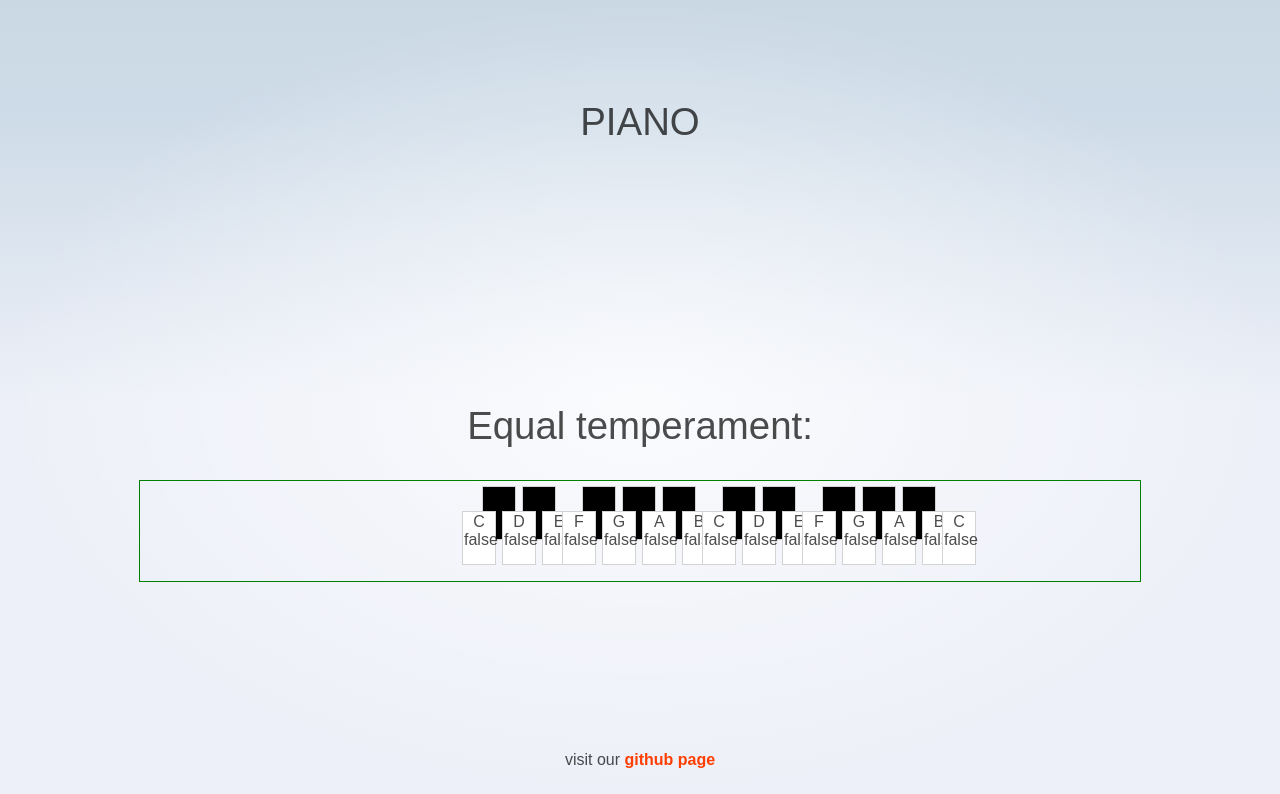
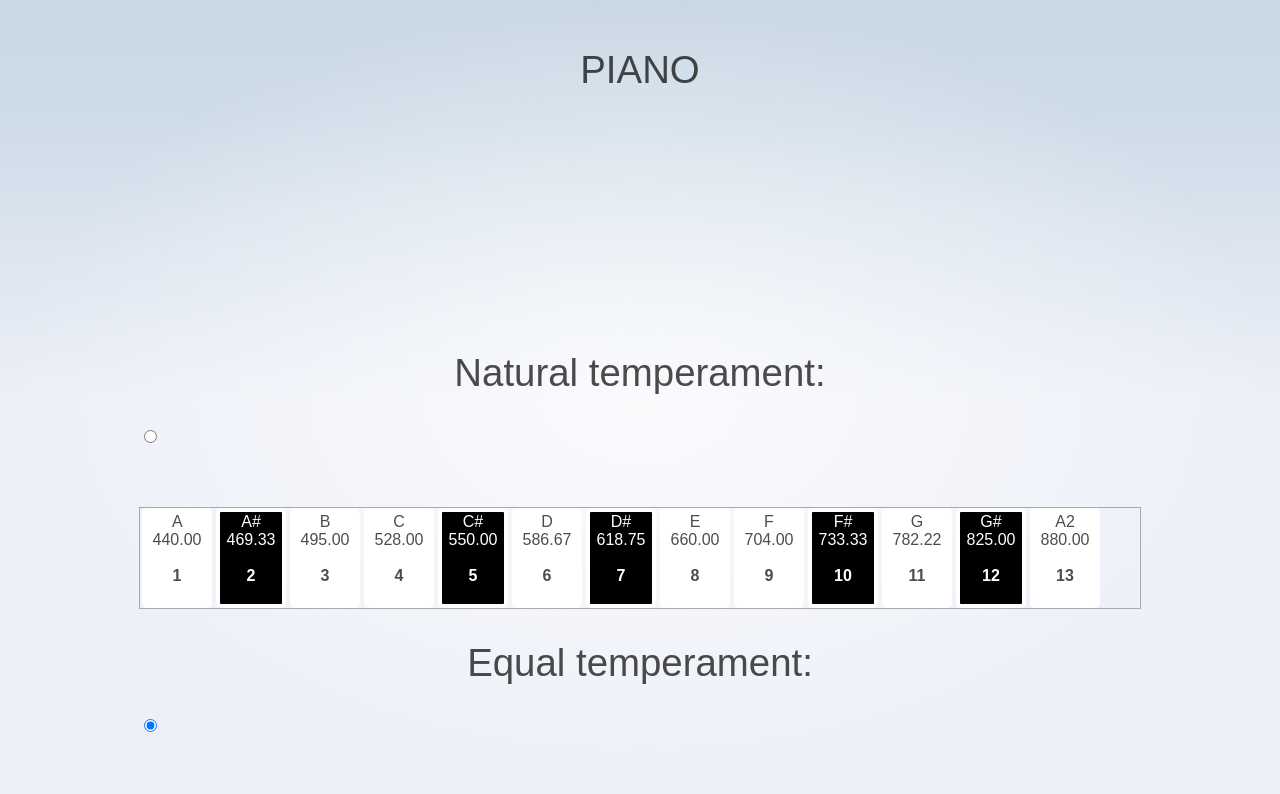
Before and after one commit to asolntsev/piano, a SvelteKit app: page / in a window 1280 px wide. Shown: the top 794 px of the page. Built offline with nearby package versions, Linux system fonts and the light colour scheme.

Commit message:
build 2 keyboards from note A (440)

```diff
--- /dev/null
+++ b/src/lib/Note.ts
@@ -0,0 +1,19 @@
+let idGenerator = 1;
+
+export class Note {
+    private id: number;
+    private name: string;
+    private frequency: number;
+
+    constructor(name: string, frequency: number) {
+        this.id = idGenerator++;
+        this.name = name;
+        this.frequency = frequency;
+    }
+
+    get sharp() {
+        return this.name.indexOf('#') > -1;
+    }
+}
+
+export default Note
--- a/src/routes/+page.svelte
+++ b/src/routes/+page.svelte
@@ -1,117 +1,50 @@
 <script>
+	import Note from '$lib/Note.ts';
+	import Keyboard from "./Keyboard.svelte";
+
 	const LA = 440
-	const noteNames = ['C', 'C#', 'D', 'D#', 'E', 'F', 'F#', 'G', 'G#', 'A', 'A#', 'B'];
+	const notesEqual = [
+		new Note('A', LA),
+		new Note('A#', LA * Math.pow(2, 1/12)),
+		new Note('B', LA * Math.pow(2, 2/12)),
+		new Note('C', LA * Math.pow(2, 3/12)),
+		new Note('C#', LA * Math.pow(2, 4/12)),
+		new Note('D', LA * Math.pow(2, 5/12)),
+		new Note('D#', LA * Math.pow(2, 6/12)),
+		new Note('E', LA * Math.pow(2, 7/12)),
+		new Note('F', LA * Math.pow(2, 8/12)),
+		new Note('F#', LA * Math.pow(2, 9/12)),
+		new Note('G', LA * Math.pow(2, 10/12)),
+		new Note('G#', LA * Math.pow(2, 11/12)),
+		new Note('A2', LA * 2),
+		// new Note('A2#', LA * 2 * Math.pow(2, 1/12)),
+		// new Note('B2', LA * 2 * Math.pow(2, 2/12)),
+		// new Note('B2#', LA * 2 * Math.pow(2, 3/12)),
+		// new Note('C2', LA * 2 * Math.pow(2, 4/12)),
+	]
 
-	class Note {
-		constructor(id, name, octave, frequency) {
-			this.id = id;
-			this.name = name;
-			this.octave = octave;
-			this.frequency = frequency;
-		}
+	const notesNatural = [
+		new Note('A', LA),
+		new Note('A#', LA * 16/15),
+		new Note('B', LA * 9/8),
+		new Note('C', LA * 6/5),
+		new Note('C#', LA * 5/4),
+		new Note('D', LA * 4/3),
+		new Note('D#', LA * 45/32),
+		new Note('E', LA * 3/2),
+		new Note('F', LA * 8/5),
+		new Note('F#', LA * 5/3),
+		new Note('G', LA * 16/9),
+		new Note('G#', LA * 15/8),
+		new Note('A2', LA * 2),
+	]
 
-		get sharp() {
-			return this.name.indexOf('#') > -1;
-		}
-	}
-
-	let context
-	$: playing = {}
-
-	function startPlay(note) {
-		context = context || new AudioContext();
-
-		const o = context.createOscillator();
-		o.type = 'sine'
-		o.frequency.value = note.frequency;
-		// const g = context.createGain()
-		// o.connect(g)
-		o.connect(context.destination)
-		o.start(0)
-		playing[note.id] = o
-	}
-
-	function stopPlay(note) {
-		const o = playing[note.id]
-		setTimeout(() => {o?.stop(0)})
-		delete playing[note.id]
-	}
-
-	$: isPlaying = (note) => {
-		//console.log('isPlaying', note.id, note.name, !!playing[note.id])
-		return !!playing[note.id]
-	}
-
-	const notes = calculateNotesEqualTemperament()
-	const notes2 = calculateNotesNaturalTemperament()
-
-	function calculateNotesEqualTemperament() {
-		let result = [];
-		for (let i = -33; i < 28; i++) {
-			result.push(new Note(i, name(i), octave(i), high(i)));
-		}
-		return result
-	}
-
-	function calculateNotesNaturalTemperament() {
-		let result = [];
-		// TODO
-		for (let i = -33; i < 28; i++) {
-			result.push(new Note(i, name(i), octave(i), high(i)));
-		}
-		return result
-	}
-
-	function name(i) {
-		return noteNames[(i - 3 + 12000) % 12]
-	}
-
-	function octave(i) {
-		return parseInt((i + 33) / 12)
-	}
-
-	function high(i) {
-		// Можно математически вычислить частоты для всего звукоряда, пользуясь формулой:
-		// f(i) = f0 * 2^(i/12)
-		// где f0 — частота камертона (например Ля 440 Hz),
-		// а i — количество полутонов в интервале от исследуемого звука к эталону f0.
-
-		/*
-		Выбор значения n = 12 в качестве основного обусловлен тем, что для акустически чистого звучания многоголосных музыкальных произведений особенно важно чистое звучание квинт (как наиболее «консонансных», не считая октавы, интервалов), а в идеале соотношение частот образующих квинту нот должно равняться 3/2. При РТ «квинта» для каждого n отвечает такому числу k,
-		что
-		, и перебором можно проверить, что при n = 12 (с k = 7 — это ближайшее целое к ln(3/2)/ln(2)n) достигается лучшее приближение, нежели при меньших или несколько бóльших n (точнее было бы при n = 41 или n = 53, но слишком большие n неудобны с практической точки зрения)
-		 */
-		//return LA * parseFloat(Math.pow(2, i/12).toFixed(3))
-		return LA * Math.pow(2, i/12)
-	}
-
-	const computerKeyboard = [49, 50, 51, 52, 53, 54, 55, 56, 57, 48, 189, 187, 8] // 1 2 3 4 5 6 7 8 9 0 - = Backspace
-
-	function onKeyDown(e) {
-		// console.log('key', e.keyCode, e)
-		const noteIndex = computerKeyboard.indexOf(e.keyCode);
-		if (noteIndex > -1) {
-			const note = notes[noteIndex + 12];
-			if (!isPlaying(note)) {
-				startPlay(note)
-			}
-		}
-	}
-
-	function onKeyUp(e) {
-		const noteIndex = computerKeyboard.indexOf(e.keyCode);
-		if (noteIndex > -1) {
-			const note = notes[noteIndex + 12];
-			stopPlay(note)
-		}
-	}
+	$: temperament = 'equal'
 </script>
-
-<svelte:window on:keydown={onKeyDown} on:keyup={onKeyUp}/>
 
 <svelte:head>
 	<title>Home</title>
-	<meta name="description" content="Svelte demo app" />
+	<meta name="description" content="Piano principles" />
 </svelte:head>
 
 <section>
@@ -121,20 +54,17 @@
 		</span>
 	</h1>
 
-	<h1>Equal temperament:</h1>
-	<div class="keyboard">
-		{#each Object.entries(notes.filter(note => note.id > -10 && note.id < 16)) as [i, note]}
-			<span on:mousedown={() => startPlay(note)} on:mouseup={() => stopPlay(note)}
-						class="key"
-						class:sharp="{note.sharp}"
-						class:playing="{isPlaying(note)}"
-						style="left: {1000/2 + note.id * 20}px"
-			>
-				{note.name} {isPlaying(note)}
-			</span>
-		{/each}
+	<h1>Natural temperament:</h1>
+	<div class="row">
+		<input type="radio" name="temperament" bind:group={temperament} value="natural"/>
+		<Keyboard notes={notesNatural} listen={temperament === 'natural'}/>
 	</div>
 
+	<h1>Equal temperament:</h1>
+	<div class="row">
+		<input type="radio" name="temperament" bind:group={temperament} value="equal"/>
+		<Keyboard notes={notesEqual} listen={temperament === 'equal'}/>
+	</div>
 </section>
 
 <style>
@@ -157,41 +87,4 @@
 		height: 0;
 		padding: 0 0 calc(100% * 495 / 2048) 0;
 	}
-
-	.welcome img {
-		position: absolute;
-		width: 100%;
-		height: 100%;
-		top: 0;
-		display: block;
-	}
-
-	.keyboard {
-		width: 1000px;
-		height: 100px;
-		border: 1px solid green;
-		position: relative;
-	}
-
-	.keyboard .key {
-		border: 1px solid lightgray;
-		margin: 0 2px;
-		padding: 1px;
-		text-align: center;
-		width: 30px;
-		height: 50px;
-		position: absolute;
-		top: 30px;
-		background-color: white;
-	}
-
-	.keyboard .key.sharp {
-		top: 5px;
-		background-color: black;
-		z-index: -1;
-	}
-
-	.keyboard .key.playing {
-		border: 1px solid red;
-	}
 </style>
--- /dev/null
+++ b/src/routes/Keyboard.svelte
@@ -0,0 +1,135 @@
+<script>
+    export let notes = [];
+    export let listen = false
+    // const noteNames = ['C', 'C#', 'D', 'D#', 'E', 'F', 'F#', 'G', 'G#', 'A', 'A#', 'B'];
+    const computerKeyboard = [49, 50, 51, 52, 53, 54, 55, 56, 57, 48, 189, 187, 8] // 1 2 3 4 5 6 7 8 9 0 - = Backspace
+
+    let context
+    $: playing = {}
+    let hideRatioTimer
+    $: ratio = null
+
+    function startPlay(note) {
+        context = context || new AudioContext();
+
+        const o = context.createOscillator();
+        o.type = 'sine'
+        o.frequency.value = note.frequency;
+        // const g = context.createGain()
+        // o.connect(g)
+        o.connect(context.destination)
+        o.start(0)
+        playing[note.id] = o
+        showRatio();
+    }
+
+    function stopPlay(note) {
+        const o = playing[note.id]
+        setTimeout(() => {o?.stop(0)})
+        playing[note.id] = null
+        hideRatio()
+    }
+
+    function showRatio() {
+        const playingNotes = Object.keys(playing).filter(note => !!playing[note]);
+        if (playingNotes.length === 2) {
+            ratio = calculateRatio(playing[playingNotes[0]].frequency.value, playing[playingNotes[1]].frequency.value)
+            clearTimeout(hideRatioTimer)
+        }
+        else {
+            hideRatio()
+        }
+    }
+
+    function calculateRatio(note1, note2) {
+        return (note1 > note2) ? (note1 / note2) : (note2 / note1);
+    }
+
+    function hideRatio() {
+        hideRatioTimer = setTimeout(() => ratio = null, 500)
+    }
+
+    $: isPlaying = (note) => {
+        return !!playing[note.id]
+    }
+
+    function onKeyDown(e) {
+        if (!listen) return
+        const noteIndex = computerKeyboard.indexOf(e.keyCode);
+        if (noteIndex > -1) {
+            const note = notes[noteIndex];
+            if (!isPlaying(note)) {
+                startPlay(note)
+            }
+        }
+    }
+
+    function onKeyUp(e) {
+        if (!listen) return
+
+        const noteIndex = computerKeyboard.indexOf(e.keyCode);
+        if (noteIndex > -1) {
+            const note = notes[noteIndex];
+            stopPlay(note)
+        }
+    }
+
+    function mouseDown(note) {
+        startPlay(note)
+    }
+    function mouseUp(note) {
+        stopPlay(note)
+    }
+</script>
+
+<svelte:window on:keydown={onKeyDown} on:keyup={onKeyUp}/>
+
+<h3>&nbsp; {#if ratio}Ratio: {ratio.toFixed(3)}{/if} </h3>
+
+<div class="keyboard">
+    {#each Object.entries(notes) as [i, note]}
+			<span on:mousedown={(e) => mouseDown(note, e)} on:mouseup={(e) => mouseUp(note)}
+                  class="key"
+                  class:sharp="{note.sharp}"
+                  class:playing="{isPlaying(note)}"
+            >
+				{note.name}
+                {note.frequency.toFixed(2)}
+                <br/>
+                <br/>
+                <strong>{1 + parseInt(i)}</strong>
+			</span>
+    {/each}
+</div>
+
+<style>
+    .keyboard {
+        width: 1000px;
+        height: 100px;
+        border: 1px solid darkgray;
+        display: flex;
+    }
+
+    .keyboard .key {
+        margin: 0 2px;
+        padding: 1px;
+        text-align: center;
+        width: 60px;
+        height: 90px;
+        top: 30px;
+        background-color: white;
+        border: 4px solid white;
+        border-radius: 5px;
+    }
+
+    .keyboard .key.sharp {
+        top: 5px;
+        background-color: black;
+        color: white;
+    }
+
+    .keyboard .key.playing {
+        border: 4px solid red;
+        background-color: cyan;
+    }
+</style>
```
